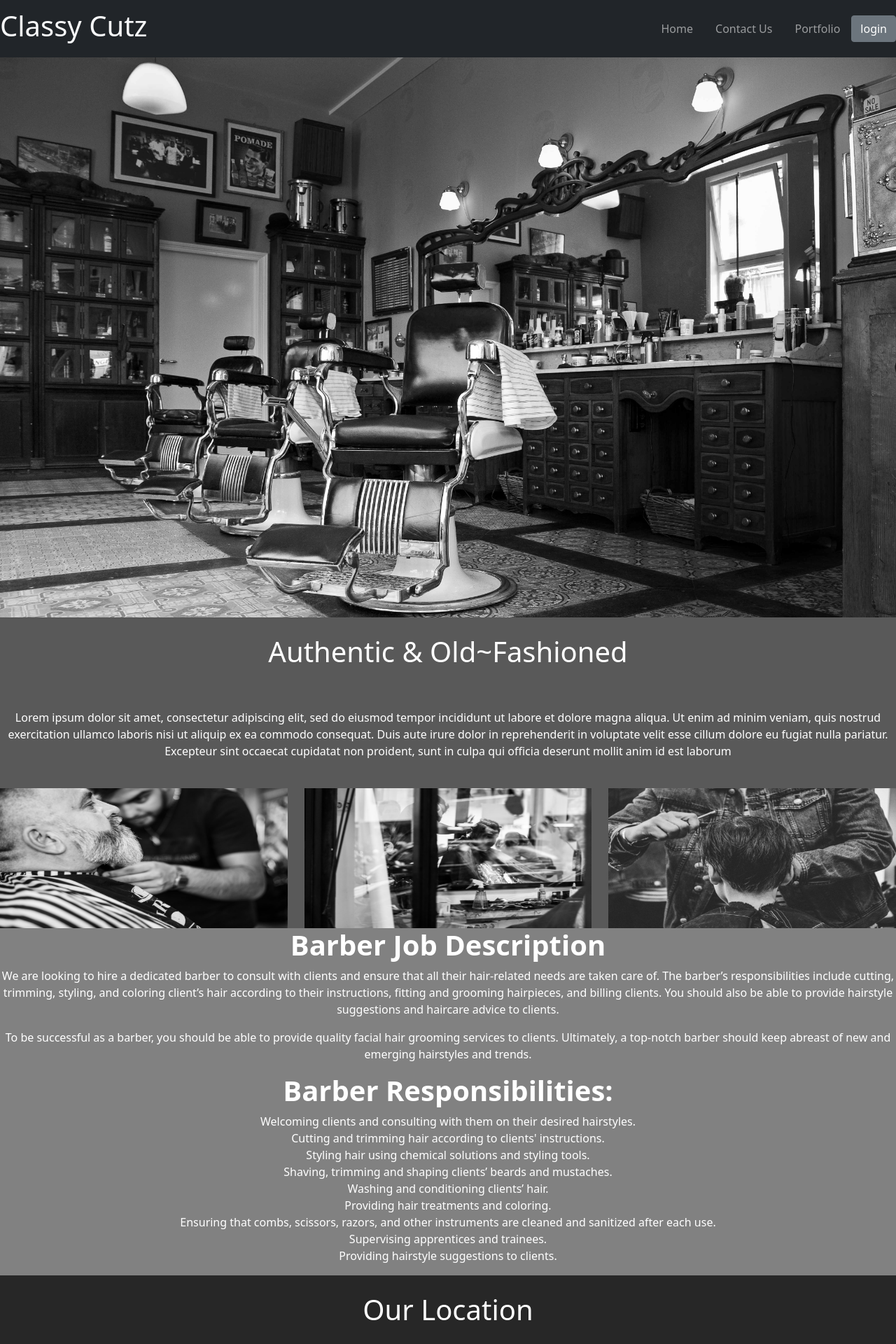
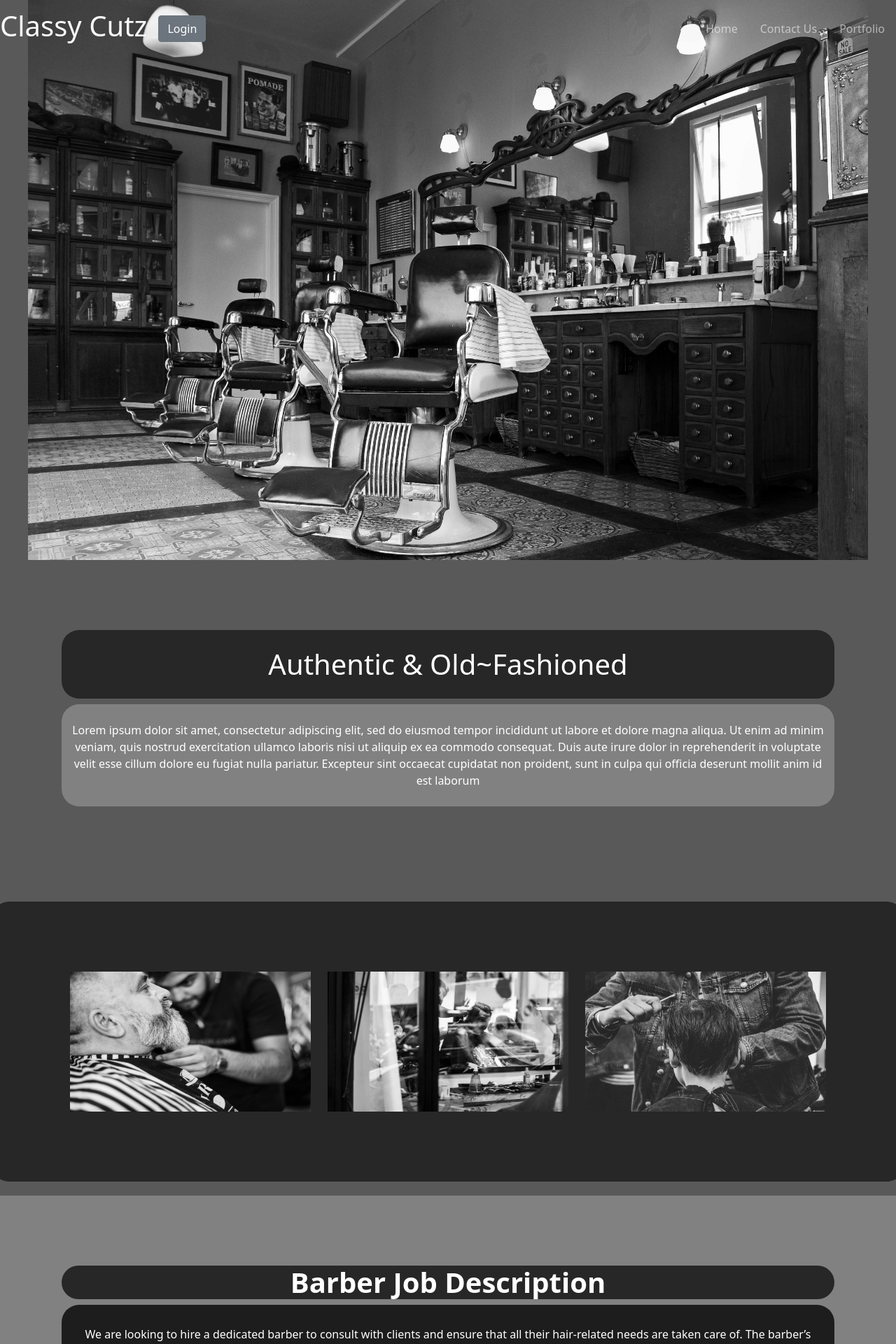
Before and after one commit to chaunceyplum/ReactProject, a React (Create React App) app: page /home in a window 1280 px wide. Shown: the top 1920 px of the page at 70% size. Built offline with nearby package versions, Linux system fonts and the light colour scheme.

Commit message:
fixed the modal nd contact component to take passwords. also added some css :wq

```diff
--- a/src/App.css
+++ b/src/App.css
@@ -5,17 +5,16 @@
   max-height: 100vh;
   width: 100%;
 }
-.homeflick{
+.homeflick {
   height: 200px;
   width: 100%;
 }
 .spacer {
   text-align: center;
-  padding-top:25px ;
+  padding-top: 25px;
   padding-bottom: 25px;
   padding-left: 25px;
   padding-right: 25px;
-
 }
 .center {
   align-self: center;
@@ -25,52 +24,48 @@
   text-align: center;
 }
 .bgcolor {
-  background-color: rgb(89,89, 89);
-  color:white;
-
+  background-color: rgb(89, 89, 89);
+  color: white;
 }
 .footercolor {
-  background-color: rgb(39,39, 39);
-  color:white;
+  background-color: rgb(39, 39, 39);
+  color: white;
 }
 .bgcolorcontact {
-  background-color: rgb(99,99, 99);
-  color:white;
+  background-color: rgb(99, 99, 99);
+  color: white;
 }
 .bgcolorcontactform {
-  background-color: rgb(89,89, 89);
-  color:white;
+  background-color: rgb(89, 89, 89);
+  color: white;
 }
 .pcolor {
-  background-color: rgb(129,129, 129);
+  background-color: rgb(129, 129, 129);
 }
 .portcolor {
-  background-color: rgb(69,69, 69);
-  color:white;
-  padding-top:30px;
+  background-color: rgb(29, 29, 29);
+  color: white;
+  padding-top: 30px;
+  padding-bottom: 30px;
+  list-style: none;
+}
+.cards {
+  background-color: rgb(49, 49, 49) !important;
+  border-color: black !important;
+  padding-top: 30px;
   padding-bottom: 30px;
 }
-.cards {
-  background-color: rgb(49,49, 49) !important;
-  border-color: black !important;
-  padding-top:30px;
-  padding-bottom: 30px;
-
-
-
-
+.formy {
+  padding-top: 20px;
+  padding-left: 20px;
+  padding-right: 20px;
+  padding-bottom: 20px;
+  border-radius: 25px;
+  opacity: 0.7;
+  box-shadow: 10px 10px 5px rgb(39, 39, 39);
 }
-.formy{
-  padding-top:20px;
-  padding-left:20px;
-  padding-right:20px;
-  padding-bottom:20px;
-  border-radius: 25px;
-  opacity: .7;
-  box-shadow: 10px 10px 5px rgb(39,39, 39);
-}
-.contactSpacer{
-  padding-top:100px ;
+.contactSpacer {
+  padding-top: 100px;
   padding-bottom: 100px;
 }
 .page-enter {
@@ -81,7 +76,9 @@
   opacity: 1;
   transition: 300ms ease-out;
 }
-
+.curvy {
+  border-radius: 25px;
+}
 .page-exit {
   opacity: 1;
 }
@@ -90,3 +87,11 @@
   opacity: 0;
   transition: 300ms ease-in;
 }
+.fullscreen {
+  overflow: auto;
+  padding: 100px 100px;
+  margin: 20px 20px 20px 20px;
+}
+.navbar {
+  background-color: transparent;
+}
--- a/src/components/Home.js
+++ b/src/components/Home.js
@@ -8,18 +8,19 @@ const Home = () => {
 
     return (
         <div className="bgcolor text-white">
-          <Row>
+          <Row className="center">
             <img src="/barbershop.jpeg" alt="" className="homeimg"/>
 
-            <h1 className="spacer">Authentic & Old~Fashioned</h1>
+
           </Row>
-          <Row>
-            <p className="spacer">
+          <Row className="fullscreen">
+          <h1 className="spacer center footercolor curvy">Authentic & Old~Fashioned</h1>
+            <p className="spacer pcolor center curvy">
             Lorem ipsum dolor sit amet, consectetur adipiscing elit, sed do eiusmod tempor incididunt ut labore et dolore magna aliqua. Ut enim ad minim veniam, quis nostrud exercitation ullamco laboris nisi ut aliquip ex ea commodo consequat. Duis aute irure dolor in reprehenderit in voluptate velit esse cillum dolore eu fugiat nulla pariatur. Excepteur sint occaecat cupidatat non proident, sunt in culpa qui officia deserunt mollit anim id est laborum
             </p>
           </Row>
 
-          <Row>
+          <Row className="fullscreen footercolor curvy">
             <Col>
               <img src="/cut3.jpeg"  alt="" className="homeflick"/>
             </Col>
@@ -36,18 +37,18 @@ const Home = () => {
           <Row>
 
           </Row>
-          <Row  className="center pcolor">
-            <h1><strong>Barber Job Description</strong></h1>
-            <p>
+          <Row  className="center pcolor fullscreen">
+            <h1 className="footercolor curvy"><strong>Barber Job Description</strong></h1>
+            <p className="portcolor curvy">
               We are looking to hire a dedicated barber to consult with clients and ensure that all their hair-related needs are taken care of. The barber’s responsibilities include cutting, trimming, styling, and coloring client’s hair according to their instructions, fitting and grooming hairpieces, and billing clients. You should also be able to provide hairstyle suggestions and haircare advice to clients.
             </p>
-            <p>
+            <p className="portcolor curvy">
               To be successful as a barber, you should be able to provide quality facial hair grooming services to clients. Ultimately, a top-notch barber should keep abreast of new and emerging hairstyles and trends.
             </p>
-            <h1>
+            <h1 className="footercolor curvy">
               <strong>Barber Responsibilities: </strong>
             </h1>
-            <ul>
+            <ul className="portcolor curvy">
               <li>
                 Welcoming clients and consulting with them on their desired hairstyles.
               </li>
--- a/src/components/contact.js
+++ b/src/components/contact.js
@@ -9,6 +9,7 @@ const maxLength = len => val => !val || (val.length <= len);
 const minLength = len => val => val && (val.length >= len);
 const isNumber = val => !isNaN(+val);
 const validEmail = val => /^[A-Z0-9._%+-]+@[A-Z0-9.-]+\.[A-Z]{2,4}$/i.test(val);
+const validPassword = val => /^(?=.*\d)[a-zA-Z0-9]{8,16}$/
 
 
 
@@ -17,7 +18,9 @@ const validEmail = val => /^[A-Z0-9._%+-]+@[A-Z0-9.-]+\.[A-Z]{2,4}$/i.test(val);
             <div className="bgcolor contactSpacer ">
                 <Container className="bgcolorcontact formy">
                     <LocalForm className="bgcolorcontact">
-                        <h1 className="text-center">Contact Us</h1>
+                        <h1 className="text-center">
+                            Sign Up
+                        </h1>
                         <Row className="form-group">
                             <Label htmlFor="name" className="text-center spacer" placeholder="name">Name</Label>
                             <Col />
@@ -73,9 +76,30 @@ const validEmail = val => /^[A-Z0-9._%+-]+@[A-Z0-9.-]+\.[A-Z]{2,4}$/i.test(val);
                                         }}
                                     />
                             </Col>
+
                             <Col />
                         </Row>
-                        <Row>
+                        <Row className="form-group ">
+                            <Label htmlFor="password"  className="text-center spacer " >
+                                Password
+                            </Label>
+                            <Col />
+                            <Col className="col-8 center align-center" xs={10}>
+                                <Control.text model=".password" id="password" name="password" placeholder="Password" className="form-control" validators={{required, validPassword}} />
+                                <Errors
+                                        className="text-danger"
+                                        model=".password"
+                                        show="touched"
+                                        component="div"
+                                        messages={{
+                                            required: 'Invalid Password',
+                                            validPassword: 'Invalid Password'
+                                        }}
+                                    />
+                            </Col>
+                            <Col />
+                        </Row>
+                        <Row >
                             <Col className="center spacer">
                                 <Button className="btn btn-lg bg-muted text-white btn-outline-muted" xs={2}>Submit</Button>
                             </Col>
--- /dev/null
+++ b/src/components/modal.js
@@ -0,0 +1,46 @@
+import React, {useState} from 'react';
+import {Button, ModalHeader, ModalBody, Modal, ModalFooter} from 'reactstrap';
+
+const ModalComponent = (props) => {
+
+
+
+    const [show,setShow] = useState(false)
+
+    const toggleModal = () => setShow(!show)
+
+
+
+    return (
+        <div>
+            <Button onClick={toggleModal}>
+                Login
+            </Button>
+            <Modal
+            isOpen={show}
+           toggle={toggleModal}
+            >
+                <ModalHeader>
+                    <strong>
+                        Register
+                    </strong>
+                </ModalHeader>
+                <ModalBody>
+
+                </ModalBody>
+                <ModalFooter>
+                    <Button onClick={toggleModal}>
+                        Cancel
+                    </Button>
+                    <Button onClick={toggleModal}>
+                        login
+                    </Button>
+
+                </ModalFooter>
+
+            </Modal>
+        </div>
+    )
+}
+
+export default ModalComponent
--- a/src/components/nav.js
+++ b/src/components/nav.js
@@ -1,5 +1,6 @@
 import React, {useState} from 'react';
 import { Nav, NavbarBrand, NavItem, NavLink, NavbarToggler, Collapse, Navbar, Button, ModalHeader, ModalBody, Modal, ModalFooter} from 'reactstrap';
+import ModalComponent from './modal';
 
 
 
@@ -10,50 +11,22 @@ const Mynav = (props) => {
     const toggle = () => setOpen(!isOpen);
 
 
-    const [show,setShow] = useState(false)
 
-    const showing = () =>setShow(false)
-    const closing = () =>setShow(true)
 
-    const modal = () => {
-        return (
-            <div>
-                <Modal
-                show={show}
-                onHide={closing}
-                >
-                    <ModalHeader>
-                        <strong>
-                            Register
-                        </strong>
-                    </ModalHeader>
-                    <ModalBody>
 
-                    </ModalBody>
-                    <ModalFooter>
-                        <Button>
-                            Cancel
-                        </Button>
-                        <Button>
-                            Save Changes
-                        </Button>
-
-                    </ModalFooter>
-
-                </Modal>
-            </div>
-        )
-    }
 
     return (
         <div >
-            <Navbar color="dark" dark expand="md" variant="light">
+            <Navbar fixed="top" color="" dark  expand="md" variant="light">
                 <NavbarBrand className="nav-brand text-light" href="/home">
                     <h1>
                         Classy Cutz
                     </h1>
                 </NavbarBrand>
-
+                {/* <Button className = "col-sm-2 col-md-1 align-right" onClick={ModalComponent} >
+                        login
+                </Button> */}
+                <ModalComponent />
                 <NavbarToggler onClick={toggle} />
 
                 <Collapse isOpen={isOpen} navbar  className="justify-content-end">
@@ -72,9 +45,9 @@ const Mynav = (props) => {
                     </Nav>
 
                 </Collapse>
-                <Button className = " " onClick={modal} >
+                {/* <Button className = " " onClick={modal} >
                         login
-                </Button>
+                </Button> */}
             </Navbar>
         </div>
     )
```
Also changed, not shown: 1 other file (tests, documents, lock files or other folders).
